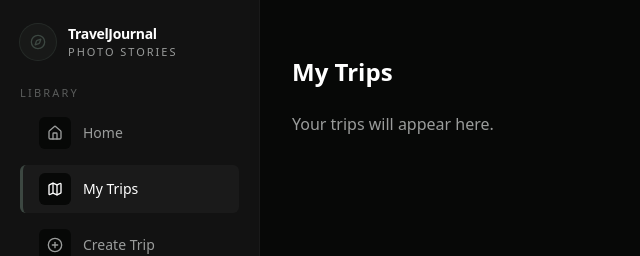
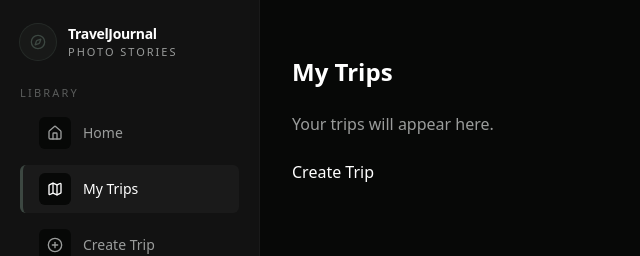
Before and after one commit to Abiralstha99/foot-steps, a React app in the folder frontend/: page /trips in a window 1280 px wide. Shown: the top 256 px of the page, without its empty margins (0-640 px from the left). Built offline with nearby package versions, Linux system fonts and the light colour scheme; the HTML template or start-up script is replaced by a standard one.

Commit message:
Created a page for trip

```diff
--- a/frontend/src/components/trips/CreateTripModal.tsx
+++ b/frontend/src/components/trips/CreateTripModal.tsx
@@ -0,0 +1,7 @@
+export function CreateTripModal() {
+    return (
+        <form>
+            <button>Create Trip</button>
+        </form>
+    )
+}
--- a/frontend/src/pages/Trips.tsx
+++ b/frontend/src/pages/Trips.tsx
@@ -1,8 +1,10 @@
+import { CreateTripModal } from "@/components/trips/CreateTripModal"
 export function TripsPage() {
   return (
     <div className="space-y-6 pt-4">
       <h1 className="text-2xl font-semibold text-white">My Trips</h1>
       <p className="text-[#9A9C9B]">Your trips will appear here.</p>
+      <CreateTripModal />
     </div>
   )
 }
```
